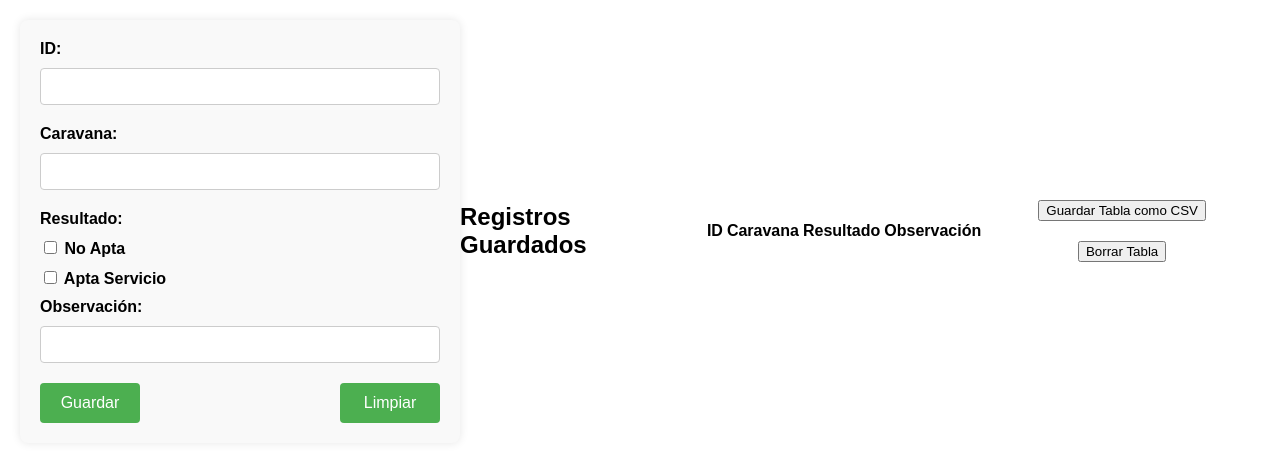
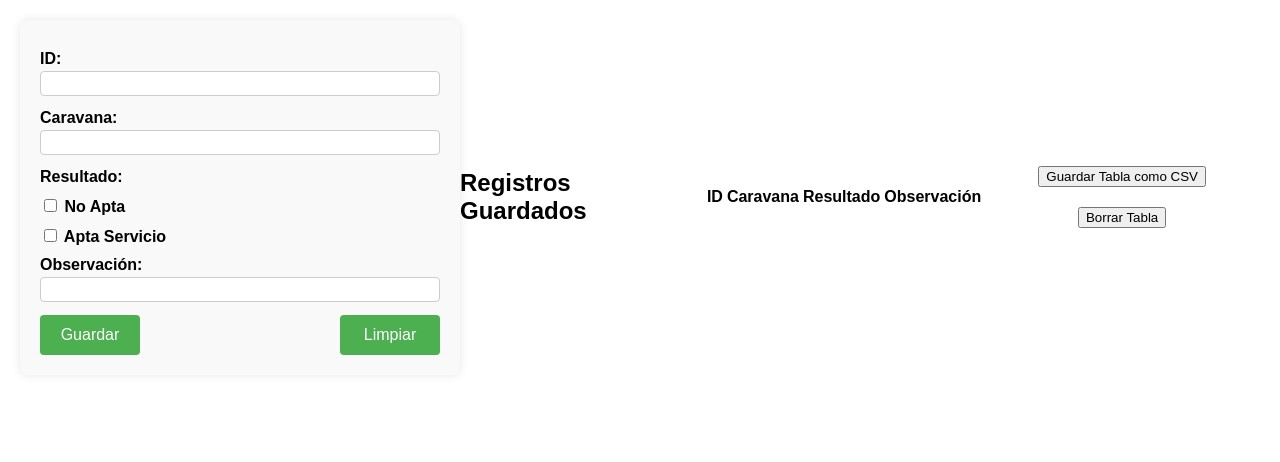
Before and after one commit to negroKiordi/webappPrueba, a PHP site: page /subpaginas/tactos.html in a window 1280 px wide. Shown: the part 112-574 px from the top of the page. Run offline with PHP 8.4, Linux system fonts and the light colour scheme; lists and menus that the app fills with data are empty.

Commit message:
Update style.css

```diff
--- a/style.css
+++ b/style.css
@@ -1,4 +1,4 @@
- /* Estilos generales */
+/* Estilos generales */
 body {
     font-family: Arial, sans-serif;
     margin: 0;
@@ -69,15 +69,18 @@ main {
 
 .subpagina-form label {
     display: block;
-    margin-bottom: 10px;
+    margin-bottom: 3px;
+    margin-top: 10px;
     font-weight: bold;
 }
 
+
+.subpagina-form select,
 .subpagina-form input[type="text"],
 .subpagina-form input[type="number"] {
     width: 100%;
-    padding: 10px;
-    margin-bottom: 20px;
+    padding: 4px;
+    margin-bottom: 3px;
     border: 1px solid #ccc;
     border-radius: 4px;
     box-sizing: border-box;
@@ -101,6 +104,7 @@ main {
     font-size: 16px;
     width: 100px;
     height: 40px;
+    margin-top: 10px;
 }
 
 .subpagina-form button:hover {
```
